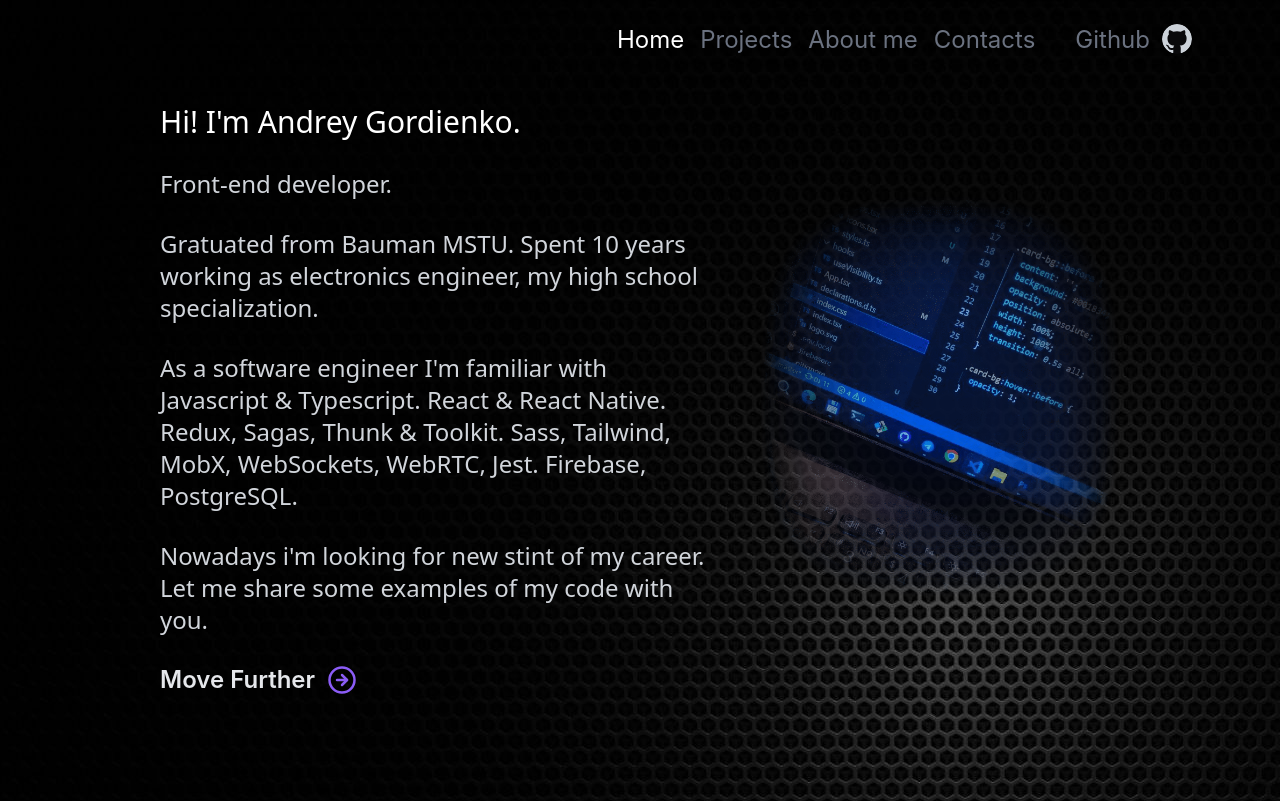
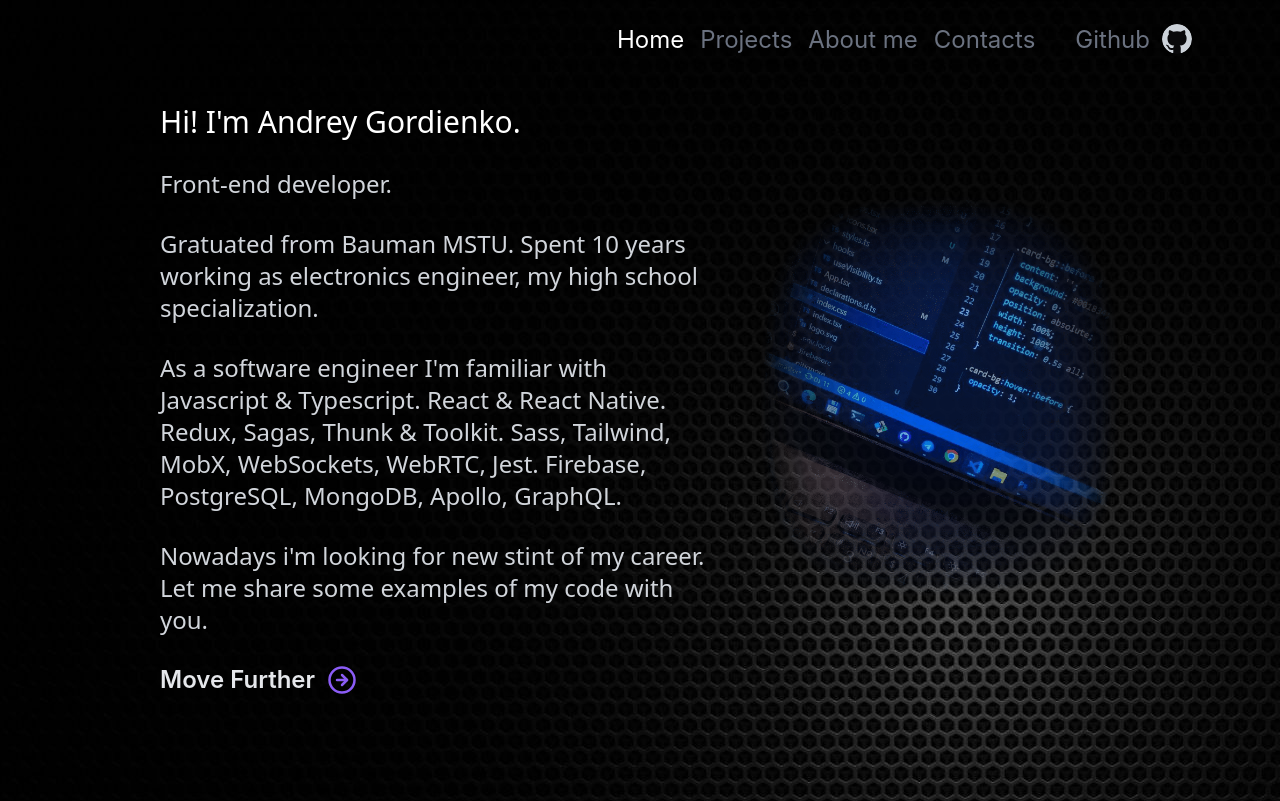
Before and after one commit to ittrainbow/portfolio, a React (Create React App) app: page / in a window 1280 px wide. Shown: the top 801 px of the page. Built offline with nearby package versions, Linux system fonts and the light colour scheme; no server answers.

Commit message:
apollo graphql for taskmanager

```diff
--- a/src/components/Home.tsx
+++ b/src/components/Home.tsx
@@ -40,7 +40,8 @@ export const Home = () => {
             </p>
             <p ref={homeRef} className={pStyle}>
               As a software engineer I'm familiar with Javascript & Typescript. React & React Native. Redux, Sagas,
-              Thunk & Toolkit. Sass, Tailwind, MobX, WebSockets, WebRTC, Jest. Firebase, PostgreSQL.
+              Thunk & Toolkit. Sass, Tailwind, MobX, WebSockets, WebRTC, Jest. Firebase, PostgreSQL, MongoDB, Apollo,
+              GraphQL.
             </p>
             <p className={pStyle}>
               Nowadays i'm looking for new stint of my career. Let me share some examples of my code with you.
```
